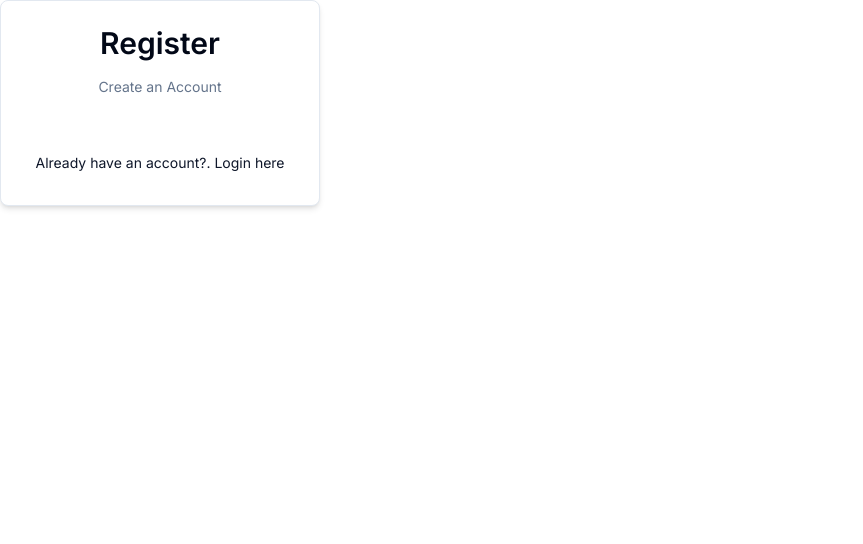
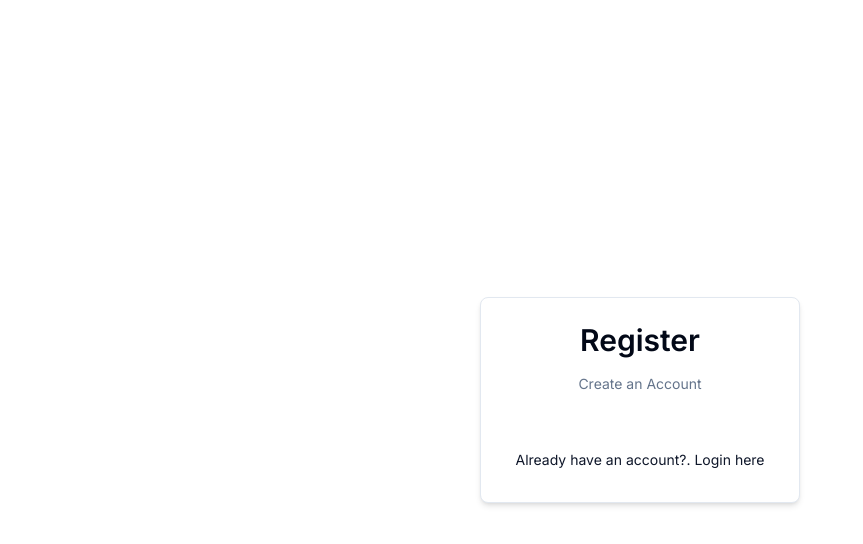
Before and after one commit to vasanthgx/NextJS-Projects, a Next.js app in the folder projects/register-form-project/: page /auth/register in a window 1280 px wide. Shown: the top 544 px of the page, without its empty margins (0-863 px from the left). Built offline with nearby package versions, Linux system fonts and the light colour scheme.

Commit message:
Register Schema  and constraints through Zod done.

```diff
--- /dev/null
+++ b/projects/register-form-project/app/auth/layout.tsx
@@ -0,0 +1,15 @@
+// creating a layout to style the  display of all the children of /auth/ route pages [login and register]
+
+
+
+const AuthLayout = ({children}:{children:React.ReactNode}) => {
+  return (
+    <section className="w-full">
+        <div className="h-screen flex items-center justify-center">
+            {children}
+        </div>
+    </section>
+  )
+}
+
+export default AuthLayout
```
Also changed, not shown: projects/register-form-project/components/auth/register-form.tsx (+11 -0 lines), projects/register-form-project/schema/index.ts (added, +18 -0 lines).
